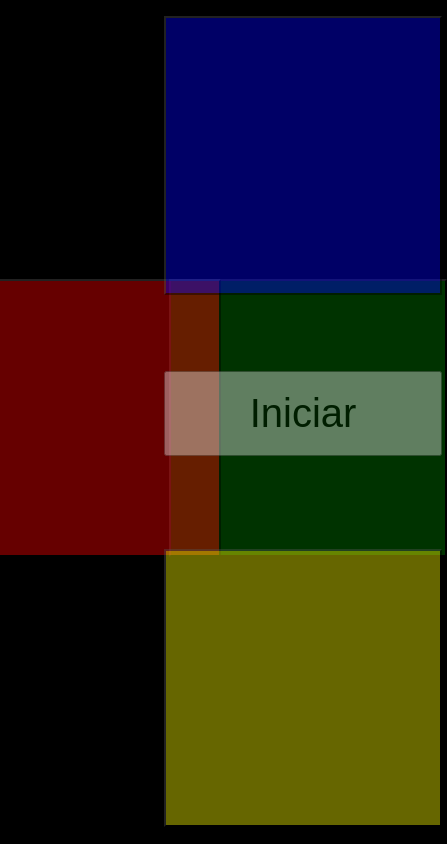
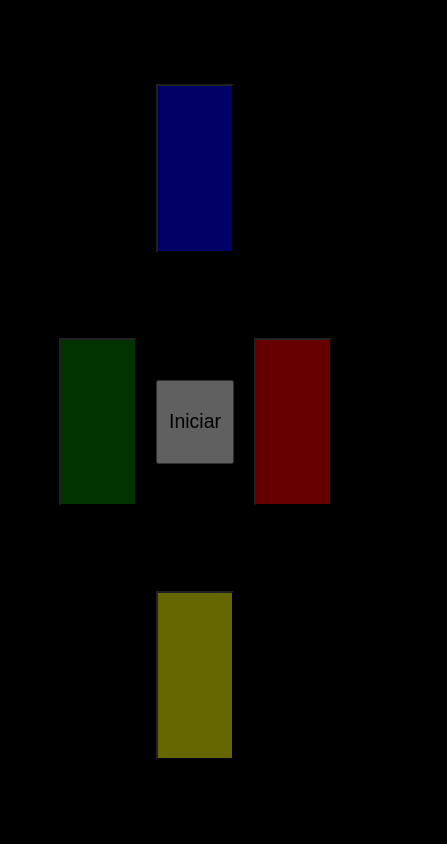
Before and after one commit to gbrljlima/Genius, a plain HTML site: page index.html in a window 390 px wide. Shown: the whole page, 447 px wide, since content can reach past the window. Drawn offline with Linux system fonts and the light colour scheme.

Commit message:
Atualização responsividade

```diff
--- a/style.css
+++ b/style.css
@@ -4,8 +4,8 @@ body {
 button {
     position: absolute;
     display: flex;
-    height: 33vh;
-    width: 33vh;
+    height: 20%;
+    width: 20% ;
     cursor: pointer;
     opacity: 0.4;
 }
@@ -18,35 +18,36 @@ button.active {
     opacity: 1;
 }
 button.esquerda {
-    left: 20vh;
-    top: 33vh;
+    left: 15%;
+    top: 40%;
     background-color: green;
 }
 
 button.direita {
-    right: 20vh;
-    top: 33vh;
+    right: 15%;
+    top: 40%;
     background-color: red;
 }
 
 button.cima {
-    left: 42vw;
+    left: 40%;
+    top: 10%;
     background-color: blue;
 }
 
 button.baixo {
-    left: 42vw;
-    top: 65vh;
+    left: 40%;
+    top: 70%;
     background-color: yellow;
 }
 
 button.iniciar {
-    top: 44%;
-    left: 42%;
-    height: 10vh;
-    width: 33vh;
+    top: 45%;
+    left: 40%;
+    height: 10%;
+    width: 20%;
     align-items: center;
-    font-size: 40px;
+    font-size: 5vw;
     justify-content: center;
 }
 button.iniciar:hover {
```
